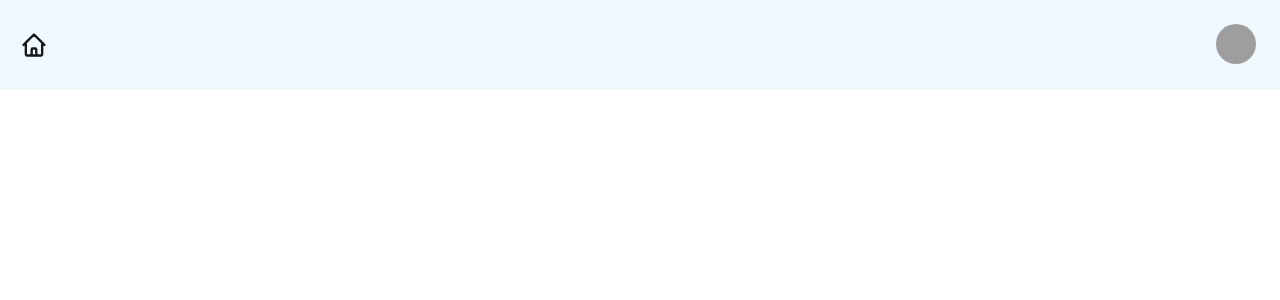
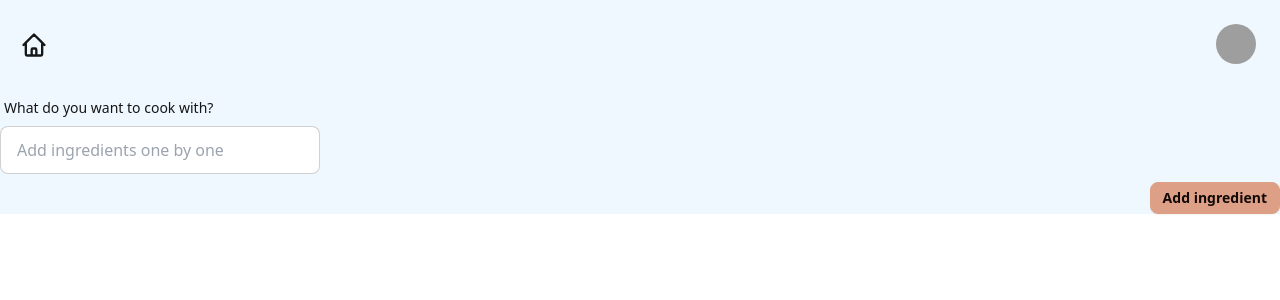
Before and after one commit to felicialyden/recipe-search-frontend, a React (Vite) app: page / in a window 1280 px wide. Shown: the top 300 px of the page. Built offline with nearby package versions, Linux system fonts and the light colour scheme; grey boxes are pictures that could not be loaded.

Commit message:
Add form for adding search ingredients

```diff
--- a/src/App.tsx
+++ b/src/App.tsx
@@ -1,13 +1,9 @@
 import { BrowserRouter, Route, Routes } from "react-router-dom";
 import Navbar from "./components/Navbar";
 import Home from "./pages/Home";
-// import { RecipeContext } from "./contexts/RecipeContext";
-// import { useContext } from "react";
 
 function App() {
 
-  // const { searchValues, updateSearchValues } = useContext(RecipeContext);
-  // console.log(searchValues)
 
   return (
     <>
--- /dev/null
+++ b/src/components/SearchRecipesForm.tsx
@@ -0,0 +1,35 @@
+import { SyntheticEvent, useContext } from "react";
+import { RecipeContext } from "../contexts/RecipeContext";
+
+const SearchRecipesForm = () => {
+
+    const {updateSearchValues} = useContext(RecipeContext)
+
+        const handleSubmit = (e: SyntheticEvent) => {
+            e.preventDefault()
+            const form =  e.target as HTMLFormElement
+            const searchInput = (form.elements as HTMLFormControlsCollection).namedItem('searchInput') as HTMLInputElement
+            const searchValue = searchInput?.value
+            updateSearchValues(searchValue)
+            form.reset()
+        }
+
+  return (
+    <form onSubmit={handleSubmit} className="flex flex-col">
+      <label className="form-control w-full max-w-xs">
+        <div className="label">
+          <span className="label-text">What do you want to cook with?</span>
+        </div>
+        <input
+          type="text"
+          name="searchInput"
+          placeholder="Add ingredients one by one"
+          className="input input-bordered w-full max-w-xs"
+        />
+      </label>
+      <button className="btn btn-sm btn-primary mt-2 self-end">Add ingredient</button>
+    </form>
+  );
+};
+
+export default SearchRecipesForm;
--- a/src/contexts/RecipeContext.tsx
+++ b/src/contexts/RecipeContext.tsx
@@ -18,8 +18,8 @@ type RecipeContextProviderProps = {
   export const RecipeProvider = (props: RecipeContextProviderProps) => {
 
   const [searchValues, setSearchValues] = useState<string[]>([])
-  const updateSearchValues = (value:string) => {
-    setSearchValues((searchValues => [...searchValues, value]) )
+  const updateSearchValues = (value: string) => {
+    setSearchValues((prev => [...prev, value]) )
   }
 
     return (
@@ -27,7 +27,6 @@ type RecipeContextProviderProps = {
         value={{
           searchValues,
           updateSearchValues,
-
         }}
       >
         {props.children}
--- a/src/pages/Home.tsx
+++ b/src/pages/Home.tsx
@@ -1,7 +1,9 @@
+import SearchRecipesForm from "../components/SearchRecipesForm"
 
 const Home = () => {
   return (
     <>
+    <SearchRecipesForm></SearchRecipesForm>
     </>
   )
 }
```
